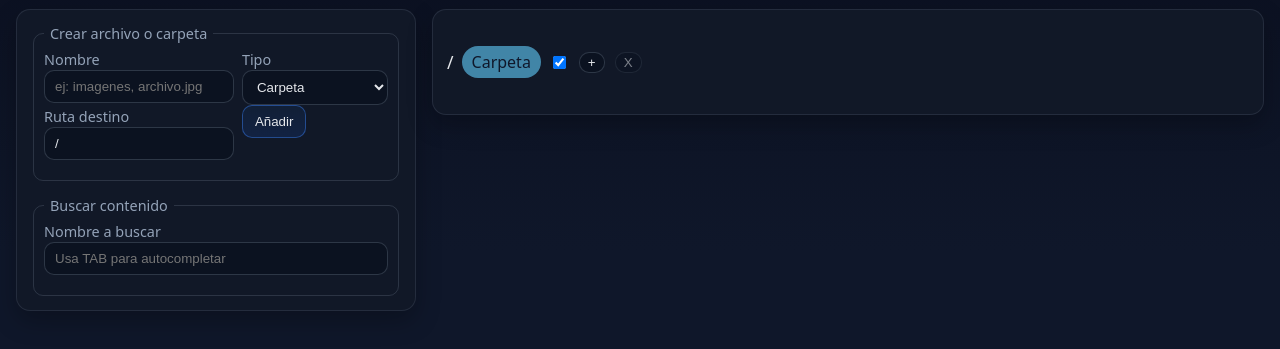
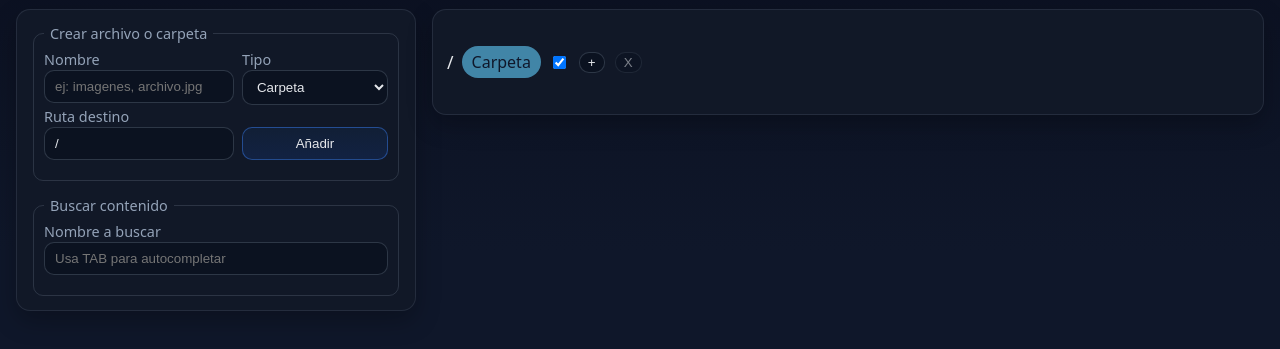
Before and after one commit to fmoorenoo/Arbol_carpetas, a plain HTML site: page index.html in a window 1280 px wide. Shown: the part 69-418 px from the top of the page. Drawn offline with Linux system fonts and the light colour scheme.

Commit message:
Estilos para contenedor-boton añadidos de nuevo

```diff
--- a/style.css
+++ b/style.css
@@ -115,6 +115,12 @@ button:hover {
     background: linear-gradient(180deg, #111f36, #122242);
 }
 
+.contenedor-boton {
+    display: grid;
+    align-content: end;
+    gap: 8px;
+}
+
 #arbol-directorios {
     list-style-type: none;
     padding-left: 0;
@@ -143,6 +149,7 @@ button:hover {
     font-size: 1rem;
     user-select: none;
 }
+
 
 .nodo {
     display: flex;
```
